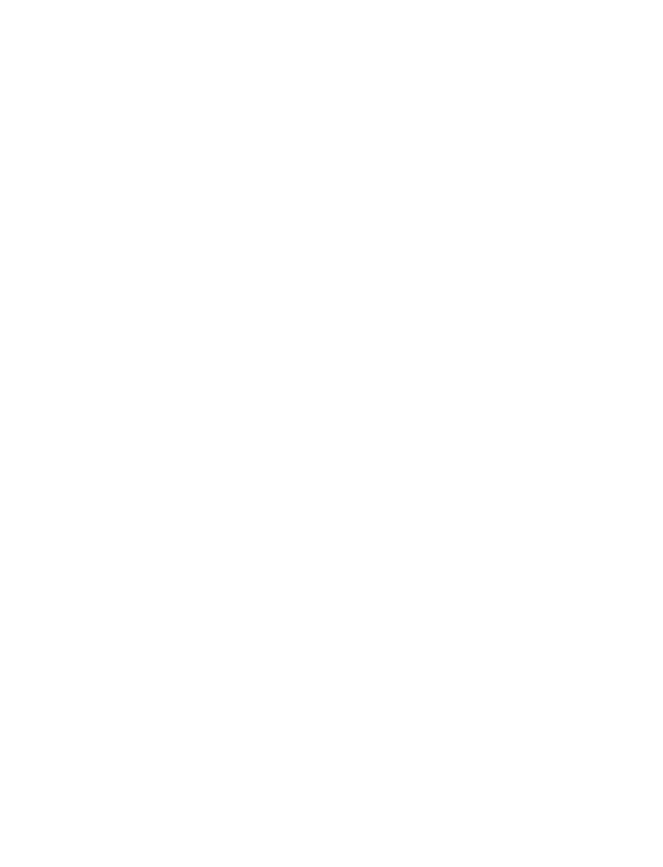
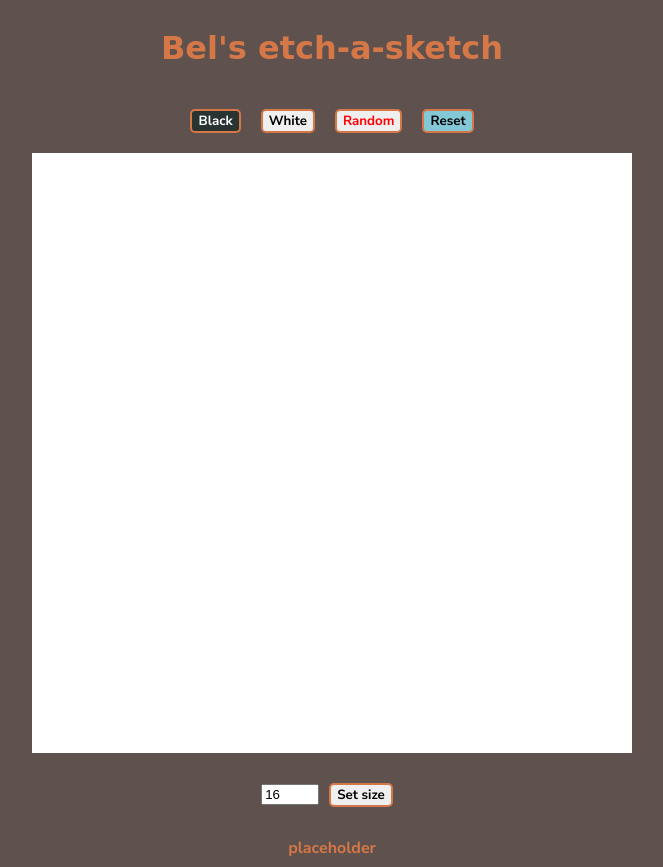
Before and after one commit to BelistarE/etch-a-sketch, a plain HTML site: page index.html in a window 1280 px wide. Shown: the whole page, without its empty margins (308-971 px from the left). Before the commit the page ends 800 px from the top, so only its background shows below. Drawn offline with Linux system fonts and the light colour scheme; a web font is replaced by a local one.

Commit message:
base template

```diff
--- a/index.html
+++ b/index.html
@@ -7,6 +7,23 @@
     <link rel="styleSheet" href="style.css" />
 </head>
 <body>
+    <div class="box">
+        <h1>Bel's etch-a-sketch</h1>
+        <div class="menu">
+            <button class="black">Black</button>
+            <button class="white">White</button>
+            <button class="random" id="colorButton">Random</button>
+            <button class="reset">Reset</button>
+        </div>
+        <div class="grid">
+
+        </div>
+        <div class="size">
+            <input type="text" placeholder="Size of Board" value="16" class="text">
+            <button class="setSize">Set size</button>
+        </div>
+        <div class="error">placeholder</div>
+    </div>
     <script src="script.js"></script>
 </body>
 </html>
--- a/script.js
+++ b/script.js
@@ -1 +1,6 @@
 console.log("test");
+
+document.getElementById('colorButton').addEventListener('click', function() {
+    // Add your button click logic here
+    console.log('Button clicked!');
+});
--- a/style.css
+++ b/style.css
@@ -0,0 +1,91 @@
+@import url('https://fonts.googleapis.com/css2?family=Playwrite+PL:wght@100..400&display=swap');
+@import url('https://fonts.googleapis.com/css2?family=Nunito+Sans:ital,opsz,wght@0,6..12,200..1000;1,6..12,200..1000&family=Playwrite+PL:wght@100..400&display=swap');
+
+body{
+    display: flex;
+    justify-content: center;
+    background-color:  #5F524E;
+    font-family: "Playwrite PL", cursive;
+    font-weight: 200;
+    color: #D67747;
+}
+h1{
+    display: flex;
+    justify-content: center;
+}
+button{
+    margin: 10px;
+    padding 10px;
+    font-family: "Nunito Sans", sans-serif;
+    font-weight: bold;
+    border: 2px solid #D67747;
+    border-radius: 5px;
+}
+
+.black{
+    background-color: #293332 ;
+    color: white;
+}
+
+.reset{
+    background-color: #83C8D6;
+}
+button:hover{
+    cursor: pointer;
+}
+
+/*color button*/
+#colorButton {
+    background-color: white
+    color: #fff; /* Initial text color */
+    cursor: pointer;
+    animation: colorCycle 5s infinite; /* Animation for color cycling */
+}
+
+@keyframes colorCycle {
+    0% { color: red; } /* Red */
+    25% { color: orange; } /* Green */
+    50% { color: green; } /* Blue */
+    75% { color: blue; }
+    90% { color: purple; }
+    100% { color: red; }
+
+
+}
+
+
+.menu{
+    display:flex;
+    justify-content: center;
+    padding: 10px;
+
+}
+.box{
+    display: flex;
+    flex-direction: column;
+}
+
+.grid{
+    background-color: white;
+    width: 600px;
+    height: 600px;
+}
+
+
+.size{
+    display: flex;
+    justify-content: center;
+    padding: 20px;
+    align-items: center;
+}
+.text{
+    max-height: 20px;
+    max-width: 50px;
+}
+
+.error{
+    display: flex;
+    font-family: "Nunito Sans", sans-serif;
+    font-weight: bold;
+    justify-content: center;
+}
```
